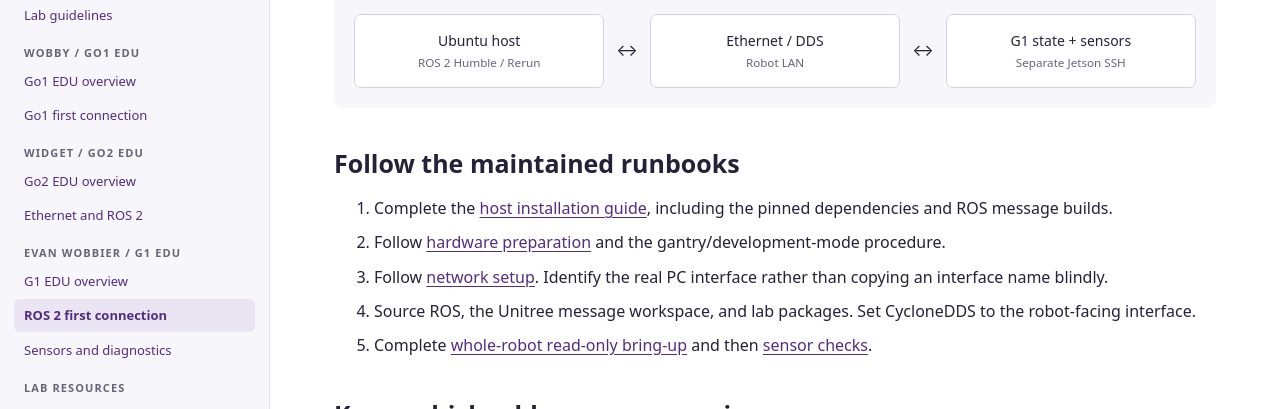
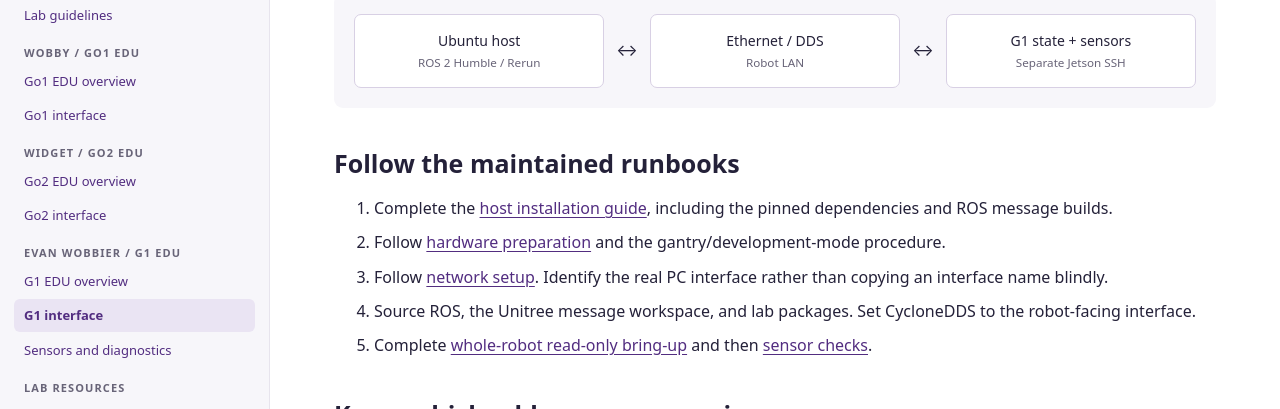
Before and after one commit to DyCo-AI/lab-robots, a Jekyll site: the page built from docs/g1/ros.md, in a window 1280 px wide. Shown: the part 320-729 px from the top of the page. Built offline with Jekyll 4.4.1, drawn with Linux system fonts in a browser that asks for light colours.

Commit message:
Standardize robot interface tab names

```diff
--- a/docs/_data/navigation.yml
+++ b/docs/_data/navigation.yml
@@ -11,7 +11,7 @@
     - title: Go1 EDU overview
       url: /go1/
       keywords: wobby quadruped hardware overview ros1 legacy
-    - title: Go1 first connection
+    - title: Go1 interface
       url: /go1/connection/
       keywords: wobby quadruped ethernet ssh nano xavier ros1 legacy
 - title: Widget / Go2 EDU
@@ -19,7 +19,7 @@
     - title: Go2 EDU overview
       url: /go2/
       keywords: widget quadruped ethernet jetson ros2
-    - title: Ethernet and ROS 2
+    - title: Go2 interface
       url: /go2/ros/
       keywords: ssh jetson foxy software rosbag
 - title: Evan Wobbier / G1 EDU
@@ -27,7 +27,7 @@
     - title: G1 EDU overview
       url: /g1/
       keywords: evan wobbier humanoid ubuntu humble gantry
-    - title: ROS 2 first connection
+    - title: G1 interface
       url: /g1/ros/
       keywords: ethernet network jetson dds ssh
     - title: Sensors and diagnostics
--- a/docs/g1/ros.md
+++ b/docs/g1/ros.md
@@ -1,6 +1,6 @@
 ---
 layout: default
-title: "G1: ROS 2 first connection"
+title: "G1 interface"
 description: "Prepare Ubuntu, connect the G1 LAN, and distinguish robot discovery from onboard Jetson SSH."
 ---
 
--- a/docs/go1/connection.md
+++ b/docs/go1/connection.md
@@ -1,6 +1,6 @@
 ---
 layout: default
-title: "Go1 first connection"
+title: "Go1 interface"
 description: "Connect a Linux host to the lab Go1, verify Ethernet and SSH, and understand the legacy ROS 1 stack."
 ---
 
--- a/docs/go2/ros.md
+++ b/docs/go2/ros.md
@@ -1,6 +1,6 @@
 ---
 layout: default
-title: "Go2: Ethernet and ROS 2"
+title: "Go2 interface"
 description: "Connect Windows to the Go2 Jetson over Ethernet, inspect software, and follow the ROS starter."
 ---
 
```
